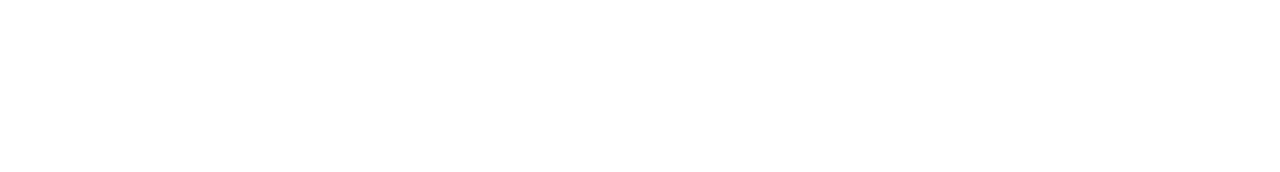
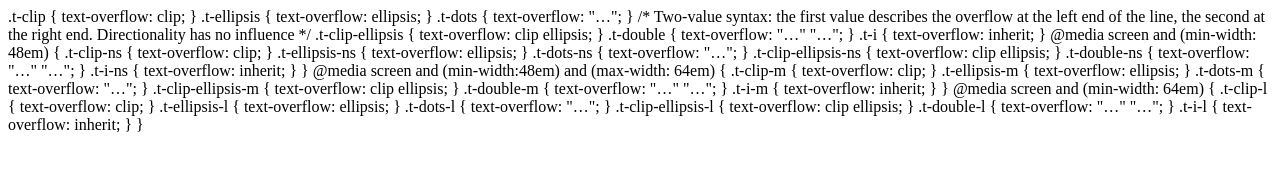
Before and after one commit to mrmrs/css-text-overflow, a website: page index.html in a window 1280 px wide. Drawn offline with Linux system fonts and the light colour scheme.

Commit message:
Adding css contents to html file for documentation

```diff
--- a/index.html
+++ b/index.html
@@ -12,5 +12,43 @@
     <link rel="stylesheet" href="text-overflow.css">
   </head>
   <body>
-  </body>
+.t-clip { text-overflow: clip; }
+.t-ellipsis { text-overflow: ellipsis; }
+.t-dots { text-overflow: "…"; }
+
+/* Two-value syntax: the first value describes the overflow at the left end of the line,
+the second at the right end. Directionality has no influence */
+
+.t-clip-ellipsis { text-overflow: clip ellipsis; }
+.t-double { text-overflow: "…" "…"; }
+.t-i { text-overflow: inherit; }
+
+@media screen and (min-width: 48em) {
+.t-clip-ns { text-overflow: clip; }
+.t-ellipsis-ns { text-overflow: ellipsis; }
+.t-dots-ns { text-overflow: "…"; }
+.t-clip-ellipsis-ns { text-overflow: clip ellipsis; }
+.t-double-ns { text-overflow: "…" "…"; }
+.t-i-ns { text-overflow: inherit; }
+}
+
+@media screen and (min-width:48em) and (max-width: 64em) {
+.t-clip-m { text-overflow: clip; }
+.t-ellipsis-m { text-overflow: ellipsis; }
+.t-dots-m { text-overflow: "…"; }
+.t-clip-ellipsis-m { text-overflow: clip ellipsis; }
+.t-double-m { text-overflow: "…" "…"; }
+.t-i-m { text-overflow: inherit; }
+}
+
+@media screen and (min-width: 64em) {
+.t-clip-l { text-overflow: clip; }
+.t-ellipsis-l { text-overflow: ellipsis; }
+.t-dots-l { text-overflow: "…"; }
+.t-clip-ellipsis-l { text-overflow: clip ellipsis; }
+.t-double-l { text-overflow: "…" "…"; }
+.t-i-l { text-overflow: inherit; }
+}
+
+</body>
 </html>
```
